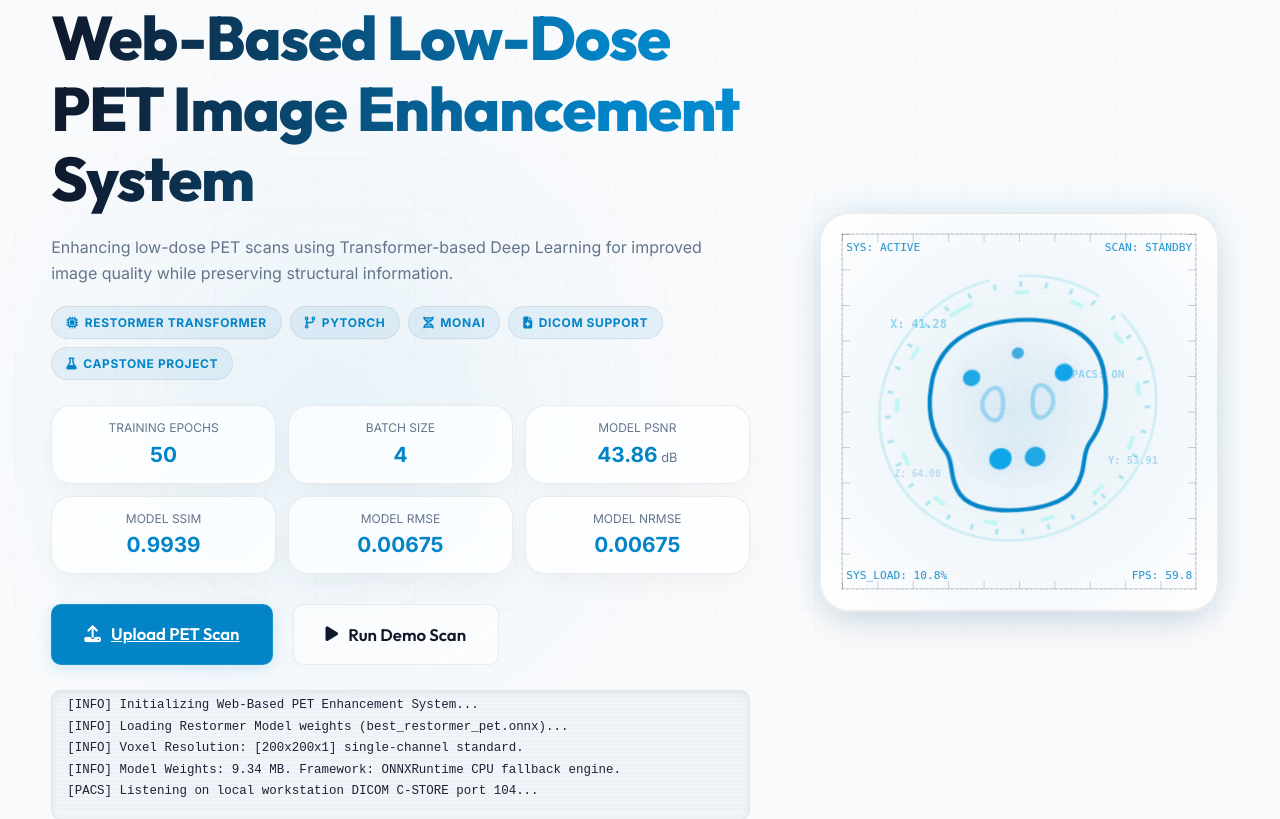
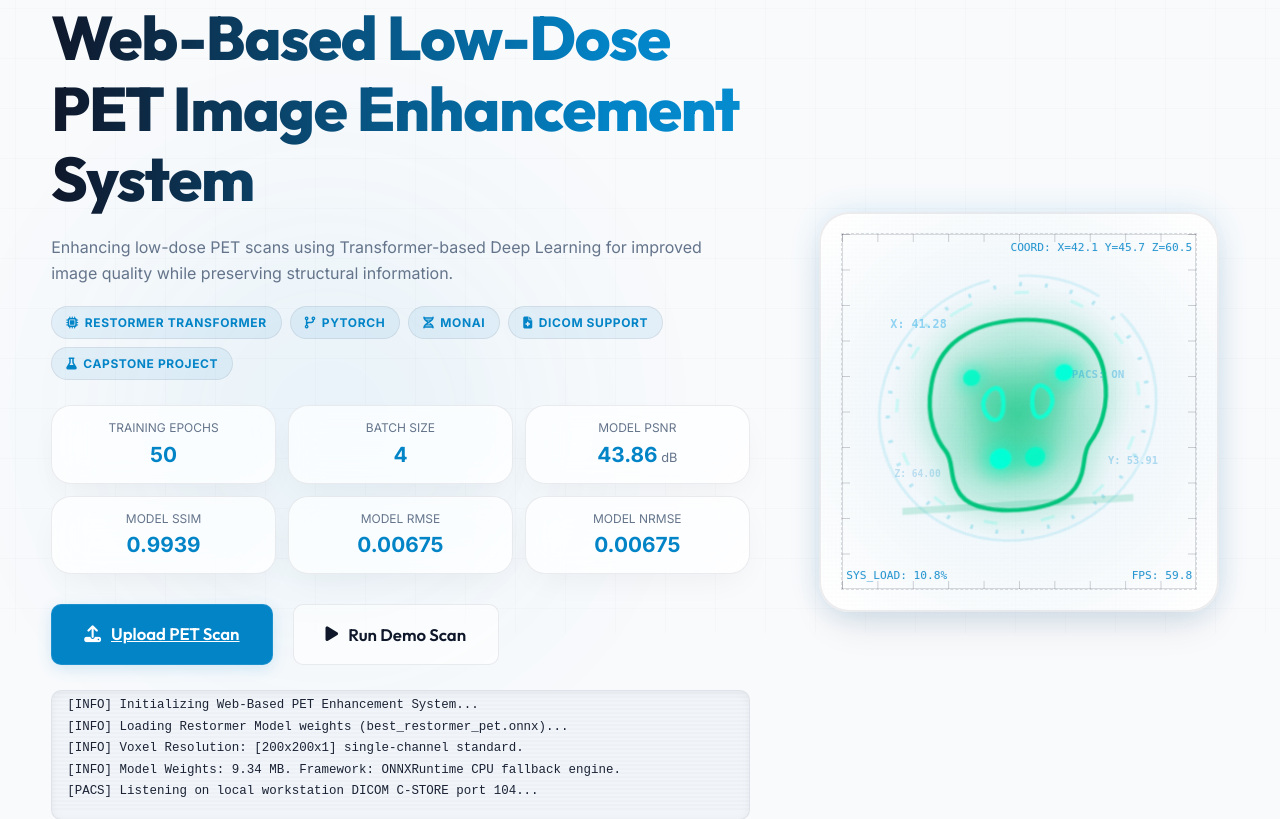
Before and after one commit to Karthik7661/LOW-DOSE-PET-ENHANCEMENT, a Flask app: page / in a window 1280 px wide. Shown: the part 167-986 px from the top of the page. Run offline with Flask 3, Linux system fonts and the light colour scheme; parts of the project's set-up code (start-up, migrations or seed data) failed here and were passed over.

Commit message:
Create premium multi-stage animated scanner HUD in hero section synced with telemetry labels

```diff
--- a/static/css/styles.css
+++ b/static/css/styles.css
@@ -699,8 +699,20 @@
     animation: drawOutline 5s ease infinite alternate;
 }
 
-.scanner-sweep {
-    animation: sweepMotion 3.5s ease-in-out infinite;
+/* Multi-stage Scanner Group Transitions */
+.scanner-noisy-group {
+    animation: noisyScanCycle 8s infinite ease-in-out;
+    transform-origin: 50px 50px;
+}
+
+.scanner-clean-group {
+    animation: cleanScanCycle 8s infinite ease-in-out;
+    transform-origin: 50px 50px;
+}
+
+.scanner-laser-sweep {
+    transform-origin: 50px 50px;
+    animation: laserSweepCycle 8s infinite cubic-bezier(0.4, 0, 0.2, 1);
 }
 
 /* Advanced Radar Rings */
@@ -729,11 +741,154 @@
 .node-2 { transform-origin: 66px 38px; animation-delay: 0.4s; }
 .node-3 { transform-origin: 44px 68px; animation-delay: 0.8s; }
 .node-4 { transform-origin: 56px 68px; animation-delay: 1.2s; }
-.node-5 { transform-origin: 50px 30px; animation-delay: 1.6s; }
-
-.brain-ventricle {
-    transform-origin: 50px 48px;
-    animation: flickerVentricle 4s ease-in-out infinite alternate;
+
+/* Dynamic Telemetry Contents Synced with Scan Sequences */
+#hudTelem1::before { animation: telem1Anim 8s infinite step-end; }
+#hudTelem2::before { animation: telem2Anim 8s infinite step-end; }
+#hudTelem3::before { animation: telem3Anim 8s infinite step-end; }
+#hudTelem4::before { animation: telem4Anim 8s infinite step-end; }
+
+@keyframes noisyScanCycle {
+    0%, 35% {
+        opacity: 0.9;
+        filter: drop-shadow(0 0 3px #f59e0b) saturate(1.2);
+    }
+    45%, 90% {
+        opacity: 0;
+    }
+    95%, 100% {
+        opacity: 0.9;
+        filter: drop-shadow(0 0 3px #f59e0b) saturate(1.2);
+    }
+}
+
+@keyframes cleanScanCycle {
+    0%, 37% {
+        opacity: 0;
+    }
+    48%, 88% {
+        opacity: 1;
+        filter: drop-shadow(0 0 5px #10b981) saturate(1.3);
+    }
+    93%, 100% {
+        opacity: 0;
+    }
+}
+
+@keyframes laserSweepCycle {
+    0% {
+        transform: translateY(15px);
+        opacity: 0.8;
+        stroke: #f59e0b;
+    }
+    15% {
+        transform: translateY(85px);
+        opacity: 0.8;
+        stroke: #ef4444;
+    }
+    30% {
+        transform: translateY(15px);
+        opacity: 0.8;
+        stroke: #f59e0b;
+    }
+    35% {
+        transform: translateY(15px);
+        opacity: 1;
+        stroke: #00f5d4;
+        filter: drop-shadow(0 0 4px #00f5d4);
+    }
+    52% {
+        transform: translateY(85px);
+        opacity: 1;
+        stroke: #00f5d4;
+        filter: drop-shadow(0 0 4px #00f5d4);
+    }
+    58%, 88% {
+        transform: translateY(85px);
+        opacity: 0.2;
+        stroke: #10b981;
+        filter: none;
+    }
+    93%, 100% {
+        transform: translateY(15px);
+        opacity: 0;
+    }
+}
+
+@keyframes telem1Anim {
+    0%, 30% {
+        content: "SYS: RAW_ACQUISITION";
+        color: #ef4444;
+    }
+    35%, 55% {
+        content: "SYS: RESTORMER_SWEET";
+        color: #00f5d4;
+    }
+    60%, 88% {
+        content: "SYS: PASSED_VERIFIED";
+        color: #10b981;
+    }
+    92%, 100% {
+        content: "SYS: ACQUISITION_STANDBY";
+        color: #94a3b8;
+    }
+}
+
+@keyframes telem2Anim {
+    0%, 30% {
+        content: "MODE: LOW_DOSE (10%)";
+        color: #f59e0b;
+    }
+    35%, 55% {
+        content: "PROC: AI_DENOISING";
+        color: #00f5d4;
+    }
+    60%, 88% {
+        content: "MODE: ENHANCED (100%)";
+        color: #10b981;
+    }
+    92%, 100% {
+        content: "SCAN: IDLE";
+        color: #94a3b8;
+    }
+}
+
+@keyframes telem3Anim {
+    0%, 30% {
+        content: "NOISE_RATIO: 79.35%";
+        color: #ef4444;
+    }
+    35%, 55% {
+        content: "NOISE_RATIO: 32.14%";
+        color: #00f5d4;
+    }
+    60%, 88% {
+        content: "NOISE_REDUCTION: 98.42%";
+        color: #10b981;
+    }
+    92%, 100% {
+        content: "SYS_LOAD: 9.4%";
+        color: #94a3b8;
+    }
+}
+
+@keyframes telem4Anim {
+    0%, 30% {
+        content: "PSNR: 18.23 dB";
+        color: #ef4444;
+    }
+    35%, 55% {
+        content: "PSNR: RUNNING_INFERENCE";
+        color: #00f5d4;
+    }
+    60%, 88% {
+        content: "PSNR: 43.86 dB (+28.03%)";
+        color: #10b981;
+    }
+    92%, 100% {
+        content: "FPS: 60.0";
+        color: #94a3b8;
+    }
 }
 
 @keyframes drawOutline {
--- a/templates/index.html
+++ b/templates/index.html
@@ -283,10 +283,10 @@
                     <div class="visual-card">
                         <div class="scanning-lines"></div>
                         <!-- Floating HUD Telemetry -->
-                        <div class="hud-telem hud-telem-1" id="hudTelem1">SYS: ACTIVE</div>
-                        <div class="hud-telem hud-telem-2" id="hudTelem2">SCAN: STANDBY</div>
-                        <div class="hud-telem hud-telem-3" id="hudTelem3">LOAD: 14%</div>
-                        <div class="hud-telem hud-telem-4" id="hudTelem4">FPS: 59.9</div>
+                        <div class="hud-telem hud-telem-1" id="hudTelem1"></div>
+                        <div class="hud-telem hud-telem-2" id="hudTelem2"></div>
+                        <div class="hud-telem hud-telem-3" id="hudTelem3"></div>
+                        <div class="hud-telem hud-telem-4" id="hudTelem4"></div>
 
                         <!-- Floating 3D Telemetry Coordinates Particles -->
                         <div class="floating-particle p-1">X: 41.28</div>
@@ -306,39 +306,60 @@
                             <!-- Custom Medical Animation Graphic -->
                             <svg class="brain-svg" viewBox="0 0 100 100" xmlns="http://www.w3.org/2000/svg">
                                 <defs>
-                                    <radialGradient id="glow" cx="50%" cy="50%" r="50%">
-                                        <stop offset="0%" stop-color="var(--color-primary-light)" stop-opacity="0.6"/>
-                                        <stop offset="100%" stop-color="var(--color-primary)" stop-opacity="0"/>
+                                    <radialGradient id="glow-noisy" cx="50%" cy="50%" r="50%">
+                                        <stop offset="0%" stop-color="#ef4444" stop-opacity="0.5"/>
+                                        <stop offset="100%" stop-color="#ef4444" stop-opacity="0"/>
                                     </radialGradient>
-                                    <linearGradient id="laser" x1="0%" y1="0%" x2="100%" y2="0%">
+                                    <radialGradient id="glow-clean" cx="50%" cy="50%" r="50%">
+                                        <stop offset="0%" stop-color="#10b981" stop-opacity="0.5"/>
+                                        <stop offset="100%" stop-color="#10b981" stop-opacity="0"/>
+                                    </radialGradient>
+                                    <linearGradient id="laser-gradient" x1="0%" y1="0%" x2="100%" y2="0%">
                                         <stop offset="0%" stop-color="rgba(0, 245, 212, 0)"/>
-                                        <stop offset="50%" stop-color="var(--color-secondary)" stop-opacity="1"/>
+                                        <stop offset="50%" stop-color="#00f5d4" stop-opacity="1"/>
                                         <stop offset="100%" stop-color="rgba(0, 245, 212, 0)"/>
                                     </linearGradient>
+                                    <filter id="pet-noise" x="0%" y="0%" width="100%" height="100%">
+                                        <feTurbulence type="fractalNoise" baseFrequency="0.9" numOctaves="4" result="noise"/>
+                                        <feDisplacementMap in="SourceGraphic" in2="noise" scale="3.5" xChannelSelector="R" yChannelSelector="G"/>
+                                    </filter>
                                 </defs>
 
                                 <!-- Rotating Circular Grids -->
-                                <circle class="radar-ring-outer" cx="50%" cy="50%" r="48" fill="none" stroke="rgba(0, 180, 216, 0.15)" stroke-width="1" stroke-dasharray="150 10 30 10"/>
-                                <circle class="radar-ring-inner" cx="50%" cy="50%" r="42" fill="none" stroke="rgba(0, 245, 212, 0.2)" stroke-dasharray="5 15" stroke-width="1.5"/>
-                                <circle class="radar-ring-dot" cx="50%" cy="50%" r="45" fill="none" stroke="rgba(0, 180, 216, 0.3)" stroke-dasharray="1 8" stroke-width="2"/>
+                                <circle class="radar-ring-outer" cx="50%" cy="50%" r="48" fill="none" stroke="rgba(0, 180, 216, 0.12)" stroke-width="1" stroke-dasharray="150 10 30 10"/>
+                                <circle class="radar-ring-inner" cx="50%" cy="50%" r="42" fill="none" stroke="rgba(0, 245, 212, 0.15)" stroke-dasharray="5 15" stroke-width="1.2"/>
+                                <circle class="radar-ring-dot" cx="50%" cy="50%" r="45" fill="none" stroke="rgba(0, 180, 216, 0.25)" stroke-dasharray="1 8" stroke-width="1.5"/>
 
-                                <!-- Detailed medical brain slice outline -->
-                                <path class="brain-path" d="M 50,18 C 66,18 78,25 80,40 C 82,52 78,60 75,64 C 72,68 74,74 70,80 C 66,86 56,87 50,87 C 44,87 34,86 30,80 C 26,74 28,68 25,64 C 22,60 18,52 20,40 C 22,25 34,18 50,18 Z" fill="url(#glow)"/>
-                                <path class="brain-path-outline" d="M 50,18 C 66,18 78,25 80,40 C 82,52 78,60 75,64 C 72,68 74,74 70,80 C 66,86 56,87 50,87 C 44,87 34,86 30,80 C 26,74 28,68 25,64 C 22,60 18,52 20,40 C 22,25 34,18 50,18 Z" fill="none" stroke="var(--color-primary)" stroke-width="1.5"/>
+                                <!-- Group 1: Noisy Raw Low-Dose Scan -->
+                                <g class="scanner-noisy-group" filter="url(#pet-noise)">
+                                    <path d="M 50,18 C 66,18 78,25 80,40 C 82,52 78,60 75,64 C 72,68 74,74 70,80 C 66,86 56,87 50,87 C 44,87 34,86 30,80 C 26,74 28,68 25,64 C 22,60 18,52 20,40 C 22,25 34,18 50,18 Z" fill="url(#glow-noisy)"/>
+                                    <path d="M 50,18 C 66,18 78,25 80,40 C 82,52 78,60 75,64 C 72,68 74,74 70,80 C 66,86 56,87 50,87 C 44,87 34,86 30,80 C 26,74 28,68 25,64 C 22,60 18,52 20,40 C 22,25 34,18 50,18 Z" fill="none" stroke="#f59e0b" stroke-width="2"/>
+                                    <!-- Noisy internal ventricles -->
+                                    <path d="M 45,48 C 45,38 38,43 38,48 C 38,53 45,58 45,48 Z" fill="none" stroke="#ef4444" stroke-opacity="0.6" stroke-width="1.8"/>
+                                    <path d="M 55,48 C 55,38 62,43 62,48 C 62,53 55,58 55,48 Z" fill="none" stroke="#ef4444" stroke-opacity="0.6" stroke-width="1.8"/>
+                                    <!-- Noisy nodes -->
+                                    <circle cx="34" cy="38" r="3" fill="#ef4444"/>
+                                    <circle cx="66" cy="38" r="3" fill="#ef4444"/>
+                                    <circle cx="44" cy="68" r="3.5" fill="#f59e0b"/>
+                                    <circle cx="56" cy="68" r="3.5" fill="#f59e0b"/>
+                                </g>
 
-                                <!-- Ventricles inside brain cross-section -->
-                                <path class="brain-ventricle" d="M 45,48 C 45,38 38,43 38,48 C 38,53 45,58 45,48 Z" fill="none" stroke="var(--color-secondary)" stroke-opacity="0.4" stroke-width="1.5"/>
-                                <path class="brain-ventricle" d="M 55,48 C 55,38 62,43 62,48 C 62,53 55,58 55,48 Z" fill="none" stroke="var(--color-secondary)" stroke-opacity="0.4" stroke-width="1.5"/>
+                                <!-- Group 2: Crisp Enhanced Restormer Output -->
+                                <g class="scanner-clean-group">
+                                    <path d="M 50,18 C 66,18 78,25 80,40 C 82,52 78,60 75,64 C 72,68 74,74 70,80 C 66,86 56,87 50,87 C 44,87 34,86 30,80 C 26,74 28,68 25,64 C 22,60 18,52 20,40 C 22,25 34,18 50,18 Z" fill="url(#glow-clean)"/>
+                                    <path class="brain-path-outline" d="M 50,18 C 66,18 78,25 80,40 C 82,52 78,60 75,64 C 72,68 74,74 70,80 C 66,86 56,87 50,87 C 44,87 34,86 30,80 C 26,74 28,68 25,64 C 22,60 18,52 20,40 C 22,25 34,18 50,18 Z" fill="none" stroke="#10b981" stroke-width="1.5"/>
+                                    <!-- Clean internal ventricles -->
+                                    <path d="M 45,48 C 45,38 38,43 38,48 C 38,53 45,58 45,48 Z" fill="none" stroke="#00f5d4" stroke-opacity="0.8" stroke-width="1.5"/>
+                                    <path d="M 55,48 C 55,38 62,43 62,48 C 62,53 55,58 55,48 Z" fill="none" stroke="#00f5d4" stroke-opacity="0.8" stroke-width="1.5"/>
+                                    <!-- Clean pulsing nodes -->
+                                    <circle class="neural-node node-1" cx="34" cy="38" r="2.5" fill="#00f5d4"/>
+                                    <circle class="neural-node node-2" cx="66" cy="38" r="2.5" fill="#00f5d4"/>
+                                    <circle class="neural-node node-3" cx="44" cy="68" r="3" fill="#10b981"/>
+                                    <circle class="neural-node node-4" cx="56" cy="68" r="3" fill="#10b981"/>
+                                </g>
 
-                                <!-- Neural nodes / Hotspots -->
-                                <circle class="neural-node node-1" cx="34" cy="38" r="2.5" fill="var(--color-secondary)"/>
-                                <circle class="neural-node node-2" cx="66" cy="38" r="2.5" fill="var(--color-secondary)"/>
-                                <circle class="neural-node node-3" cx="44" cy="68" r="3" fill="var(--color-primary)"/>
-                                <circle class="neural-node node-4" cx="56" cy="68" r="3" fill="var(--color-primary)"/>
-                                <circle class="neural-node node-5" cx="50" cy="30" r="2" fill="var(--color-secondary)"/>
-
-                                <!-- Glowing sweep laser line -->
-                                <line class="scanner-sweep" x1="10" y1="20" x2="90" y2="20" stroke="url(#laser)" stroke-width="2.5"/>
+                                <!-- Glowing horizontal sweep laser line -->
+                                <line class="scanner-laser-sweep" x1="10" y1="0" x2="90" y2="0" stroke="url(#laser-gradient)" stroke-width="2.5"/>
                             </svg>
                         </div>
                     </div>
```
Also changed, not shown: other parts of static/css/styles.css (+7 -36 lines).
